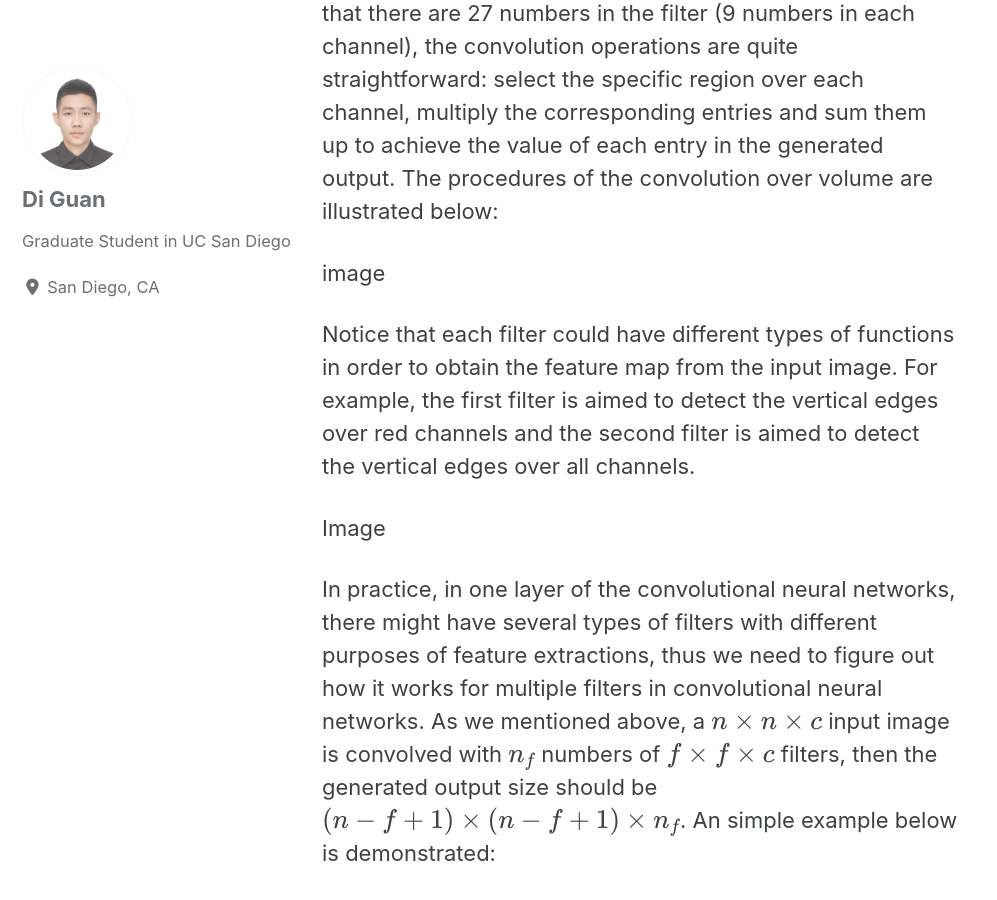
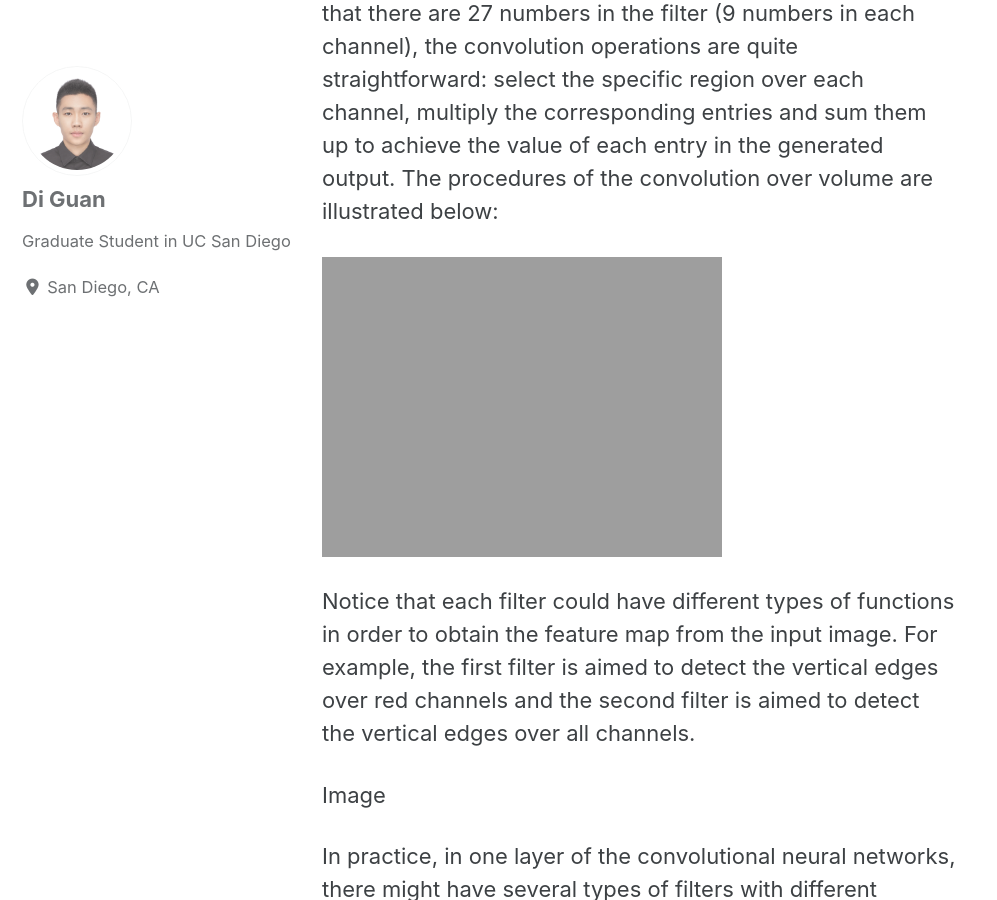
Before and after one commit to guandi1995/guandi1995.github.io, a Jekyll site: the page built from _posts/2020-07-25-One Layer of a Convolutional Networks.md, in a window 1280 px wide and 900 px high, scrolled down 948 px. Shown: the whole window, without its empty margins (0-997 px from the left). Built offline with Jekyll 4.4.1, drawn with Linux system fonts in a browser that asks for light colours; cached includes are drawn as plain includes; nearby versions of some CDN libraries; formulas are drawn with MathJax 3.

Commit message:
one_layer

```diff
--- a/_posts/2020-07-25-One Layer of a Convolutional Networks.md
+++ b/_posts/2020-07-25-One Layer of a Convolutional Networks.md
@@ -13,7 +13,7 @@
 
 To figure out how it works in one specific layer of the convolutional neural network, we need to have a good command of how convolutions over volume works. For instance, if we have a $$6\times6\times3$$ input image with 3 color channels (red, green and blue), to convolve with it, we need a filter with the size of $$f\times f\times 3$$. Let $$f=3$$. It is obvious that there are 27 numbers in the filter (9 numbers in each channel), the convolution operations are quite straightforward: select the specific region over each channel, multiply the corresponding entries and sum them up to achieve the value of each entry in the generated output. The procedures of the convolution over volume are illustrated below:
 
-image
+<img src="{{ site.url }}{{ site.baseurl }}/images/one_layer_cnn/conv_over_volume.jpeg" alt="">
 
 Notice that each filter could have different types of functions in order to obtain the feature map from the input image. For example, the first filter is aimed to detect the vertical edges over red channels and the second filter is aimed to detect the vertical edges over all channels.
 
```
Also changed, not shown: images/one_layer_cnn/conv_over_volume.PNG (added).
